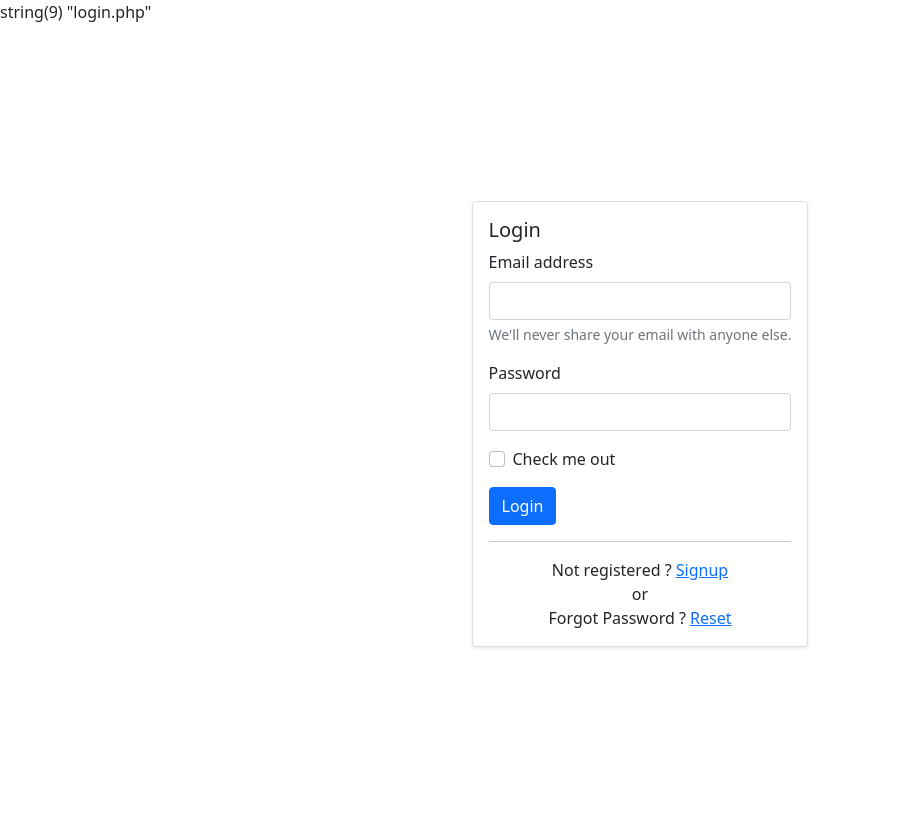
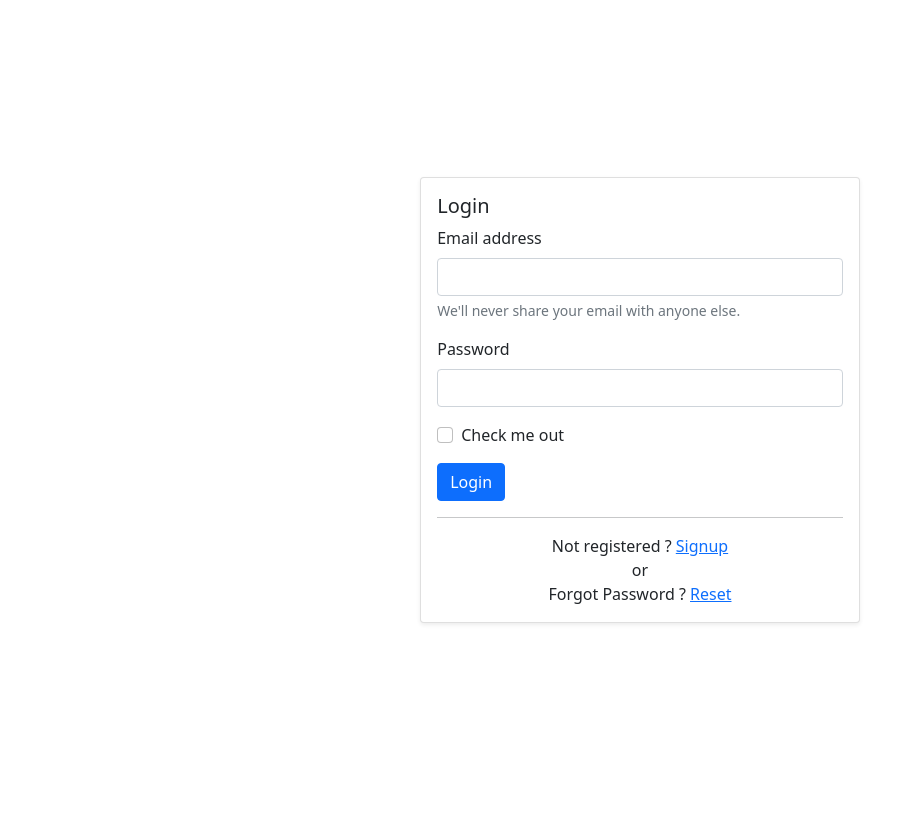
Before and after one commit to codingtarun/playphp, a PHP site: page /taskmanager/login.php in a window 1280 px wide. Shown: the whole page, without its empty margins (0-922 px from the left). After the commit the page ends 624 px from the top, so only its background shows below. Run offline with PHP 8.4, Linux system fonts and the light colour scheme.

Commit message:
Basic PHP done

```diff
--- a/mysql/Query.sql
+++ b/mysql/Query.sql
@@ -1 +1 @@
-DELETE FROM `playphp`.`tasks` WHERE  `id`=3;tasks
+DELETE FROM `playphp`.`tasks` WHERE  `id`=3;tasksusers
--- a/taskmanager/controller/AuthController.php
+++ b/taskmanager/controller/AuthController.php
@@ -69,7 +69,14 @@ class AuthController
     }
     public function login(array $user)
     {
-        Session::start($user);
+        $response = $this->user->login($user);
+        if ($response === 1) {
+            Session::errors("PASSWORD MISMATCHED");
+        } elseif ($response === 2) {
+            Session::errors("USER NOT FOUND");
+        } else {
+            Session::start($user);
+        }
     }
     public function logout()
     {
--- a/taskmanager/index.php
+++ b/taskmanager/index.php
@@ -2,6 +2,7 @@
 require_once('./partials/_head.php');
 require_once('./app/config/autoloader.php');
 require_once('./controller/TaskController.php');
+
 ?>
 
 <body>
--- a/taskmanager/login.php
+++ b/taskmanager/login.php
@@ -1,13 +1,28 @@
 <?php
-require_once('./partials/_head.php');
+session_start();
 require_once('./app/config/autoloader.php');
 require_once('./controller/AuthController.php');
 ?>
+<!doctype html>
+<html lang="en">
+
+<head>
+    <!-- Required meta tags -->
+    <meta charset="utf-8">
+    <meta name="viewport" content="width=device-width, initial-scale=1">
+
+    <!-- Bootstrap CSS -->
+    <link href="http://127.0.0.1:8000/taskmanager/assets/bootstrap-5/css/bootstrap.min.css" rel="stylesheet">
+
+    <!--Fontawesome 5-->
+    <link rel="stylesheet" href="http://127.0.0.1:8000/taskmanager/assets/fontawesome-5/css/all.css">
+    <title>Blog | Login </title>
+</head>
 
 <body>
     <div class="container-fluid bg-grey-100 min-vh-100 d-flex align-items-center justify-content-center">
-        <div class="taskmanager-box">
-            <div class=" card shadow-sm my-3">
+        <div class="taskmanager-box" style="width: 35%;">
+            <div class="card shadow-sm my-3">
                 <div class="card-body">
                     <h5 class="card-title">Login</h5>
                     <form action="#" method="POST" class="mb-3">
@@ -33,6 +48,16 @@ require_once('./controller/AuthController.php');
                     <p class="text-center m-0">Forgot Password ? <a href="#">Reset</a></p>
                 </div>
             </div>
+            <?php if (isset($_SESSION['errors'])) { ?>
+                <div class="alert alert-danger alert-dismissible fade show" role="alert">
+                    <?php foreach ($_SESSION['errors'] as $error) {
+                        echo $error;
+                    } ?>
+                    <button type="button" class="btn-close" data-bs-dismiss="alert" aria-label="Close"></button>
+                </div>
+            <?php
+                unset($_SESSION['errors']);
+            } ?>
         </div>
     </div>
     <?php require_once('./partials/_footer-script.php') ?>
--- a/taskmanager/model/Model.php
+++ b/taskmanager/model/Model.php
@@ -133,10 +133,10 @@ class Model
             if (password_verify($data['password'], $user->password)) {
                 return $user;
             } else {
-                return 'WRONG PASSWORD';
+                return 1;
             }
         } else {
-            return "USER NOT FOUND";
+            return 2;
         }
     }
 }
--- a/taskmanager/partials/_head.php
+++ b/taskmanager/partials/_head.php
@@ -1,16 +1,14 @@
 <?php
 session_start();
-var_dump(basename($_SERVER['PHP_SELF']));
-if (!isset($_SESSION['user']) && (basename($_SERVER['PHP_SELF']) !== 'login.php')) {
+echo "<pre>";
+print_r($_SESSION);
+echo "</pre>";
+$page = basename($_SERVER['PHP_SELF']);
+if (!isset($_SESSION['user'])) {
     // if user not logged in redirect to login page
     header('location:http://127.0.0.1:8000/taskmanager/login.php');
-} elseif (isset($_SESSION['user']) && (basename($_SERVER['PHP_SELF']) === 'login.php') || (basename($_SERVER['PHP_SELF']) === 'register.php')) {
-    header('location:http://127.0.0.1:8000/taskmanager/index.php');
-    exit();
+    exit;
 }
-
-//session_destroy();
-
 ?>
 <!doctype html>
 <html lang="en">
@@ -25,5 +23,5 @@ if (!isset($_SESSION['user']) && (basename($_SERVER['PHP_SELF']) !== 'login.php'
 
     <!--Fontawesome 5-->
     <link rel="stylesheet" href="http://127.0.0.1:8000/taskmanager/assets/fontawesome-5/css/all.css">
-    <title>Blog Login </title>
+    <title>Blog | <?php echo $page; ?> </title>
 </head>
--- a/taskmanager/partials/_navbar.php
+++ b/taskmanager/partials/_navbar.php
@@ -24,7 +24,7 @@
                 <li class="nav-item dropdown">
                     <a class="nav-link dropdown-toggle" href="#" id="userDropdown" role="button" data-bs-toggle="dropdown" aria-expanded="false">
                         <!-- Display User Name Dynamically -->
-                        <i class="bi bi-person-circle"></i> <?php echo $_SESSION['user']->username; ?>
+                        <i class="bi bi-person-circle"></i> <?php print_r($_SESSION['user']['username']); ?>
                     </a>
                     <ul class="dropdown-menu dropdown-menu-end" aria-labelledby="userDropdown">
                         <li><a class="dropdown-item" href="profile.php">Profile</a></li>
```
Also changed, not shown: taskmanager/app/core/Session.php (+10 -1 lines), taskmanager/register.php (+16 -1 lines).
